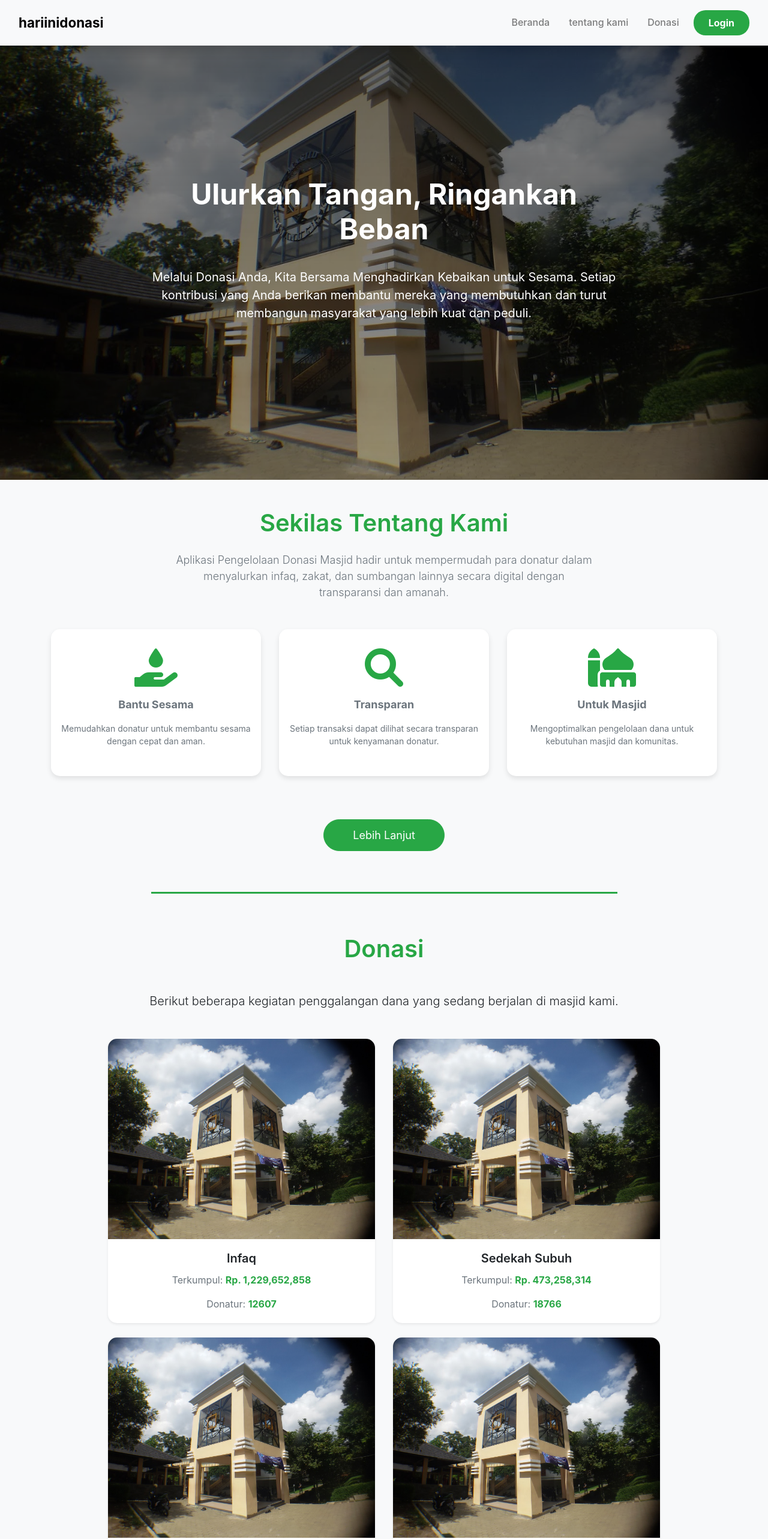
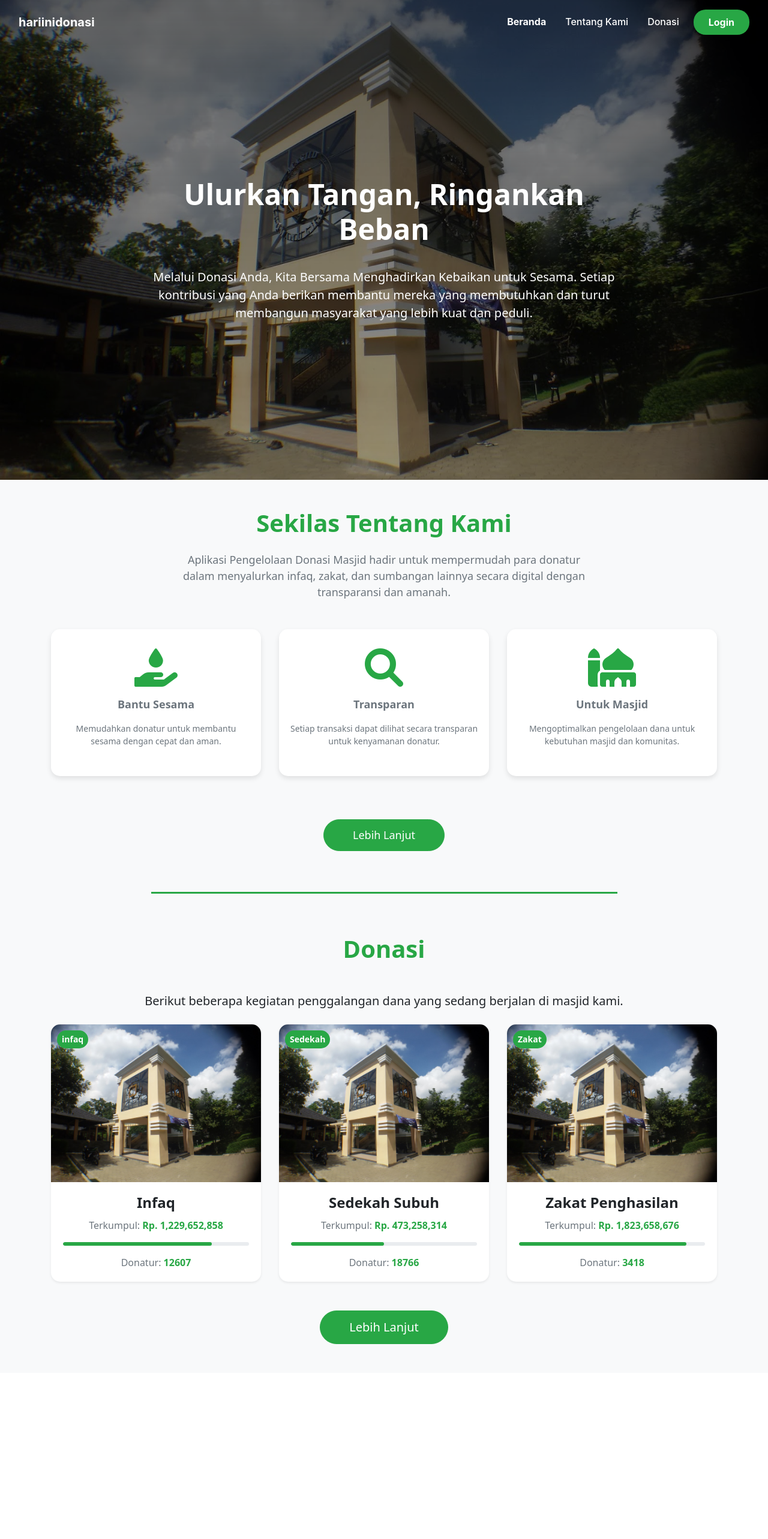
Before and after one commit to Naufalhff/AplikasiPengelolaanDonasiMasjid, a Vue app in the folder User/frontend/: page / in a window 1280 px wide. Shown: the top 2566 px of the page at 60% size. After the commit the page ends 2289 px from the top, so only its background shows below. Built offline with nearby package versions, Linux system fonts and the light colour scheme.

Commit message:
Update UI

```diff
--- a/User/frontend/src/components/AboutSection.vue
+++ b/User/frontend/src/components/AboutSection.vue
@@ -51,6 +51,7 @@
   .about {
     background-color: #f8f9fa; /* Background light grey */
     padding: 4rem 0; /* Padding pada section */
+    font-family: system-ui, -apple-system, BlinkMacSystemFont, 'Segoe UI', Roboto, Oxygen, Ubuntu, Cantarell, 'Open Sans', 'Helvetica Neue', sans-serif;
   }
 
   .about h2 {
--- a/User/frontend/src/components/DonationsSection.vue
+++ b/User/frontend/src/components/DonationsSection.vue
@@ -2,18 +2,24 @@
   <section class="donations py-5">
     <div class="container text-center">
       <h2 class="text-success mb-5">Donasi</h2>
-        <p class="lead mb-5">
+      <p class="lead mb-4">
         Berikut beberapa kegiatan penggalangan dana yang sedang berjalan di masjid kami.
       </p>
       <div class="row justify-content-center">
-          <div class="col-md-6 col-lg-5 mb-4" v-for="(donation, index) in donations" :key="index">
-            <div class="card shadow-sm h-100">
+        <div class="col-md-6 col-lg-4 mb-4" v-for="(donation, index) in donations" :key="index">
+          <div class="card donation-card shadow-sm h-100">
             <img :src="donation.image" class="card-img-top" :alt="donation.title">
             <div class="card-body">
               <h5 class="card-title">{{ donation.title }}</h5>
+              <span class="badge badge-pill category-badge">{{ donation.category }}</span>
               <p class="card-text">Terkumpul:
                 <span class="text-success font-weight-bold">{{ donation.amount }}</span>
               </p>
+              <div class="progress mb-3">
+                <div class="progress-bar bg-success" role="progressbar"
+                     :style="{width: donation.progress + '%'}"
+                     aria-valuenow="donation.progress" aria-valuemin="0" aria-valuemax="100"></div>
+              </div>
               <p class="card-text">Donatur:
                 <span class="text-success font-weight-bold">{{ donation.donors }}</span>
               </p>
@@ -38,36 +44,45 @@
           image: require('../assets/images/mesjid.jpg'),
           title: "Infaq",
           amount: "Rp. 1,229,652,858",
+          progress: 80,
           donors: "12607",
+          category: "infaq"
         },
         {
           image: require('../assets/images/mesjid.jpg'),
           title: "Sedekah Subuh",
           amount: "Rp. 473,258,314",
+          progress: 50,
           donors: "18766",
+          category: "Sedekah"
         },
         {
           image: require('../assets/images/mesjid.jpg'),
           title: "Zakat Penghasilan",
           amount: "Rp. 1,823,658,676",
+          progress: 90,
           donors: "3418",
+          category: "Zakat"
         },
-          {
-            image: require('../assets/images/mesjid.jpg'),
-            title: "Zakat Emas dan Perak",
-            amount: "Rp. 214,966,292",
-            donors: "108",
-          },
-        ],
+        // {
+        //   image: require('../assets/images/mesjid.jpg'),
+        //   title: "Zakat Emas dan Perak",
+        //   amount: "Rp. 214,966,292",
+        //   progress: 30,
+        //   donors: "108",
+        //   category: "Zakat"
+        // }
+      ]
     };
-    },
+  }
 };
 </script>
 
 <style scoped>
 /* Styling for donations section */
 .donations {
-    background-color: #f8f9fa; /* Light grey background */
+  background-color: #f8f9fa;
+  font-family: system-ui, -apple-system, BlinkMacSystemFont, 'Segoe UI', Roboto, Oxygen, Ubuntu, Cantarell, 'Open Sans', 'Helvetica Neue', sans-serif;
 }
 
 .donations h2 {
@@ -75,29 +90,49 @@
   font-weight: 600;
 }
 
-  .donations .card {
+.donations .donation-card {
   border: none;
-    border-radius: 15px; /* Smooth corners */
-    overflow: hidden; /* Ensure image fits inside rounded corners */
+  border-radius: 15px;
+  overflow: hidden;
   transition: box-shadow 0.3s ease;
 }
 
-  .donations .card:hover {
-    box-shadow: 0 4px 20px rgba(0, 0, 0, 0.1); /* Soft shadow on hover */
+.donations .donation-card:hover {
+  box-shadow: 0 4px 20px rgba(0, 0, 0, 0.1);
 }
 
 .donations .card-title {
-    font-size: 1.25rem;
+  font-size: 1.5rem;
   font-weight: 600;
 }
 
 .donations .card-text {
   font-size: 1rem;
-    color: #6c757d; /* Medium grey for text */
+  color: #6c757d;
+}
+
+.donations .category-badge {
+  font-size: 0.875rem;
+  background-color: #28a745;
+  color: #fff;
+  position: absolute;
+  top: 10px;
+  left: 10px;
+  padding: 0.5rem;
+}
+
+.donations .progress {
+  height: 6px;
+  border-radius: 3px;
+  background-color: #e9ecef;
+}
+
+.donations .progress-bar {
+  border-radius: 3px;
 }
 
 .donations .text-success {
-    color: #28a745 !important; /* Custom green color */
+  color: #28a745 !important;
 }
 
 .donations .btn {
@@ -121,7 +156,7 @@
 /* Responsive adjustments */
 @media (max-width: 767px) {
   .donations .card {
-      margin-bottom: 1.5rem; /* Add space between cards for small screens */
+    margin-bottom: 1.5rem;
   }
 }
 </style>
--- a/User/frontend/src/components/HeroSection.vue
+++ b/User/frontend/src/components/HeroSection.vue
@@ -21,6 +21,7 @@
     justify-content: center;
     align-items: center;
     color: #fff;
+    font-family: system-ui, -apple-system, BlinkMacSystemFont, 'Segoe UI', Roboto, Oxygen, Ubuntu, Cantarell, 'Open Sans', 'Helvetica Neue', sans-serif;
   }
 
   .hero-section .overlay {
--- a/User/frontend/src/components/Navbar.vue
+++ b/User/frontend/src/components/Navbar.vue
@@ -1,15 +1,10 @@
 <template>
-  <nav class="navbar navbar-expand-lg navbar-light bg-light fixed-top shadow">
+  <nav class="navbar navbar-expand-lg fixed-top" :class="{ transparent: isHomePage }">
     <div class="container-fluid">
       <!-- Logo and Brand Name -->
       <a class="navbar-brand d-flex align-items-center" href="#">
-        <span>hariinidonasi</span>
+        <router-link to="/"> <span>hariinidonasi</span> </router-link>
       </a>
-
-      <!-- Search Bar
-      <form class="d-none d-lg-block" style="flex-grow: 1; margin-left: 20px; max-width: 400px;">
-        <input class="form-control search-bar" type="search" placeholder="Search" aria-label="Search">
-      </form> -->
 
       <button
         class="navbar-toggler"
@@ -26,17 +21,17 @@
       <div class="collapse navbar-collapse justify-content-end" id="navbarNav">
         <ul class="navbar-nav">
           <li class="nav-item">
-            <router-link class="nav-link" to="/">Beranda</router-link>
+            <router-link class="nav-link" to="/" exact>Beranda</router-link>
           </li>
           <li class="nav-item">
-            <router-link class="nav-link" to="/about">tentang kami</router-link>
+            <router-link class="nav-link" to="/about">Tentang Kami</router-link>
           </li>
           <li class="nav-item">
             <router-link class="nav-link" to="/donasi">Donasi</router-link>
           </li>
           <li class="nav-item">
             <router-link to="/login">
-              <button class="btn btn-login ms-3 text-white">Login</button>
+              <button class="btn btn-login ms-3">Login</button>
             </router-link>
           </li>
         </ul>
@@ -48,61 +43,139 @@
 <script>
 export default {
   name: "NavBar",
+  data() {
+    return {
+      isHomePage: false,
+    };
+  },
+  mounted() {
+    this.checkRoute();
+    window.addEventListener("scroll", this.handleScroll);
+    this.$router.afterEach(this.checkRoute);
+  },
+  methods: {
+    checkRoute() {
+      this.isHomePage = this.$route.path === '/';
+      this.handleScroll();
+    },
+    handleScroll() {
+      const navbar = document.querySelector(".navbar");
+      if (this.isHomePage && window.scrollY > 50) {
+        navbar.classList.add("scrolled");
+      } else if (this.isHomePage) {
+        navbar.classList.remove("scrolled");
+      }
+    },
+  },
 };
 </script>
 
 <style scoped>
-/* General Navbar Styles */
+/* Default Navbar Styles */
 .navbar {
-  background-color: #ffffff; /* White background */
-  padding: 1rem; /* Padding around the navbar */
+  background-color: #ffffff;
+  padding: 1rem;
+  transition: background-color 0.3s ease, box-shadow 0.3s ease;
 }
 
-/* Brand styles */
-.navbar-brand img {
-  border-radius: 50%; /* Circle logo */
+/* Navbar transparent on homepage */
+.navbar.transparent {
+  background-color: transparent;
 }
 
-.navbar-brand span {
-  font-size: 1.4rem; /* Brand text size */
-  font-weight: bold;
-  color: #000000; /* Matching the red color in the logo */
+/* Background changes when scrolled */
+.navbar.scrolled {
+  background-color: rgba(255, 255, 255, 0.95);
+  box-shadow: 0 4px 6px rgba(0, 0, 0, 0.1);
 }
 
-Search Bar Styles .search-bar {
-  border-radius: 20px; /* Rounded edges */
-  padding: 0.5rem 1rem;
-  border: 1px solid #ccc;
+/* Text color for transparent navbar on homepage */
+.navbar.transparent:not(.scrolled) .nav-link,
+.navbar.transparent:not(.scrolled) .navbar-brand span,
+.navbar.transparent:not(.scrolled) .btn-login {
+  color: #fff;
 }
 
-/* Nav Link Styles */
+/* Text color when scrolled or on other pages */
+.navbar.scrolled .nav-link,
+.navbar.scrolled .navbar-brand span,
+.navbar:not(.transparent) .nav-link,
+.navbar:not(.transparent) .navbar-brand span {
+  color: #000;
+}
+
+.navbar.scrolled .btn-login,
+.navbar:not(.transparent) .btn-login {
+  color: #ffffff;
+}
+
+/* Hover effect for nav links */
 .nav-link {
-  color: #000;
   margin-right: 1rem;
   font-weight: 500;
-  transition: color 0.3s;
+  position: relative;
+  transition: color 0.3s ease;
+}
+
+/* Custom style for active nav link */
+.router-link-active {
+  font-weight: bold;
+  color: #28a745;
 }
 
 .nav-link:hover {
-  color: #28a745; /* Hover color */
+  color: #28a745;
 }
 
+.nav-link::after {
+  content: "";
+  position: absolute;
+  bottom: -5px;
+  left: 0;
+  width: 0%;
+  height: 2px;
+  background-color: #28a745;
+  transition: width 0.3s ease;
+}
+
+.nav-link:hover::after {
+  width: 100%;
+}
+
+/* Login Button */
 .btn-login {
   background-color: #28a745;
-  color: #000; /* Black text */
-  border-radius: 20px; /* Rounded button */
+  border-radius: 20px;
   padding: 0.5rem 1.5rem;
   font-weight: bold;
+  transition: background-color 0.3s ease, transform 0.3s ease;
 }
 
+/* Hover effect on button */
 .btn-login:hover {
-  background-color: #218838; /* Darker yellow on hover */
+  background-color: #218838;
+  transform: translateY(-2px);
+  box-shadow: 0 4px 6px rgba(0, 0, 0, 0.1);
 }
 
 /* Responsive Adjustments */
 @media (max-width: 768px) {
-  .search-bar {
-    display: none; /* Hide search bar on smaller screens */
+  .navbar {
+    padding: 0.5rem;
+  }
+
+  .navbar-nav {
+    text-align: center;
+  }
+
+  .nav-link {
+    margin-right: 0;
+    margin-bottom: 1rem;
+  }
+
+  .btn-login {
+    width: 100%;
+    margin-top: 1rem;
   }
 }
 </style>
--- a/User/frontend/src/views/AboutPage.vue
+++ b/User/frontend/src/views/AboutPage.vue
@@ -1,5 +1,90 @@
 <template>
-  <h1>About Page</h1>
+  <section class="about-us bg-light py-5 mt-5">
+    <div class="container">
+      <!-- Hero Section -->
+      <header class="text-center mb-5 hero-section">
+        <h2 class="display-4 text-success mb-3">Bersama, Membantu Sesama</h2>
+        <p class="lead text-muted">Membuka jalan bagi mereka yang membutuhkan melalui donasi yang aman, cepat, dan transparan.</p>
+      </header>
+
+      <!-- Image Section -->
+      <div class="text-center mb-5">
+        <img src="../assets/images/mesjid.jpg" alt="Donation Activity" class="img-fluid rounded shadow-lg animate-img">
+        <p class="mt-3 text-muted">Lihat kegiatan donasi dan bagaimana bantuan Anda mengubah hidup banyak orang.</p>
+      </div>
+
+      <!-- Success Numbers -->
+      <div class="row text-center mb-5">
+        <div class="col-md-4 mb-4 mb-md-0">
+          <div class="card p-4 shadow-sm">
+            <h2 class="display-4 text-success">+5000</h2>
+            <p class="text-muted">Total donasi terkumpul</p>
+          </div>
+        </div>
+        <div class="col-md-4 mb-4 mb-md-0">
+          <div class="card p-4 shadow-sm">
+            <h2 class="display-4 text-success">+200</h2>
+            <p class="text-muted">Jumlah penerima manfaat</p>
+          </div>
+        </div>
+        <div class="col-md-4">
+          <div class="card p-4 shadow-sm">
+            <h2 class="display-4 text-success">+100</h2>
+            <p class="text-muted">Jumlah donatur</p>
+          </div>
+        </div>
+      </div>
+
+      <!-- Visi & Misi Section -->
+      <div class="row mb-5">
+        <div class="col-md-6 mb-4 mb-md-0">
+          <div class="card p-4 shadow-sm">
+            <h3 class="h4 text-success mb-3">Visi Kami</h3>
+            <p class="text-muted">Kami berkomitmen untuk memberikan akses donasi yang transparan, cepat, dan tepat sasaran kepada mereka yang membutuhkan.</p>
+          </div>
+        </div>
+        <div class="col-md-6">
+          <div class="card p-4 shadow-sm">
+            <h3 class="h4 text-success mb-3">Misi Kami</h3>
+            <ul class="list-unstyled text-muted">
+              <li class="mb-2"><i class="fas fa-check-circle text-success mr-2"></i>Memastikan donasi sampai kepada penerima yang tepat</li>
+              <li class="mb-2"><i class="fas fa-check-circle text-success mr-2"></i>Menghadirkan platform yang transparan dan mudah digunakan</li>
+              <li><i class="fas fa-check-circle text-success mr-2"></i>Menyebarkan kebaikan melalui aksi nyata</li>
+            </ul>
+          </div>
+        </div>
+      </div>
+
+      <!-- Differentials Section -->
+      <div class="row mb-5">
+        <div class="col-md-4 mb-4 mb-md-0">
+          <div class="card p-4 shadow-sm">
+            <h4 class="h5 text-success mb-3">Transparansi</h4>
+            <p class="text-muted">Kami memastikan setiap donasi dicatat dan dilaporkan secara transparan.</p>
+          </div>
+        </div>
+        <div class="col-md-4 mb-4 mb-md-0">
+          <div class="card p-4 shadow-sm">
+            <h4 class="h5 text-success mb-3">Keamanan</h4>
+            <p class="text-muted">Platform kami dilengkapi dengan teknologi keamanan terbaru untuk melindungi transaksi Anda.</p>
+          </div>
+        </div>
+        <div class="col-md-4">
+          <div class="card p-4 shadow-sm">
+            <h4 class="h5 text-success mb-3">Efisiensi</h4>
+            <p class="text-muted">Proses penyaluran donasi dilakukan dengan cepat dan tepat, memastikan bantuan segera tiba di tangan yang membutuhkan.</p>
+          </div>
+        </div>
+      </div>
+
+      <!-- Call to Action -->
+      <div class="text-center">
+        <h3 class="h2 text-success mb-3">Mari Bergabung dengan Kami</h3>
+        <p class="text-muted mb-4">Bersama, kita bisa membuat perubahan yang berarti. Bergabunglah sebagai donatur atau sukarelawan dan bantu mereka yang membutuhkan.</p>
+        <router-link to="/donasi" class="btn btn-success btn-lg px-5 cta-btn">Donasi Sekarang</router-link>
+      </div>
+    </div>
+  </section>
 </template>
 
 <script>
@@ -7,3 +92,57 @@ export default {
   name: "AboutPage",
 };
 </script>
+
+<style scoped>
+.about-us {
+  font-family: system-ui, -apple-system, BlinkMacSystemFont, 'Segoe UI', Roboto, Oxygen, Ubuntu, Cantarell, 'Open Sans', 'Helvetica Neue', sans-serif;
+}
+
+.about-us h1, .about-us h2, .about-us h3, .about-us h4 {
+  font-weight: 600;
+}
+
+.hero-section {
+  animation: fadeIn 0.8s ease-in-out;
+}
+
+.about-us .btn-success {
+  background-color: #28a745;
+  border-color: #28a745;
+  transition: all 0.3s ease;
+}
+
+.about-us .btn-success:hover {
+  background-color: #218838;
+  border-color: #1e7e34;
+  transform: translateY(-2px);
+  box-shadow: 0 4px 6px rgba(0, 0, 0, 0.1);
+}
+
+.about-us .card {
+  border: none;
+  border-radius: 8px;
+  transition: transform 0.3s ease, box-shadow 0.3s ease;
+}
+
+.about-us .card:hover {
+  transform: translateY(-5px);
+  box-shadow: 0 8px 16px rgba(0, 0, 0, 0.1);
+}
+
+.about-us img {
+  max-height: 400px;
+  object-fit: cover;
+  border-radius: 12px;
+  transition: transform 0.3s ease;
+}
+
+.animate-img:hover {
+  transform: scale(1.05);
+}
+
+@keyframes fadeIn {
+  from { opacity: 0; }
+  to { opacity: 1; }
+}
+</style>
```
Lines whose indentation alone changed are shown as unchanged.
